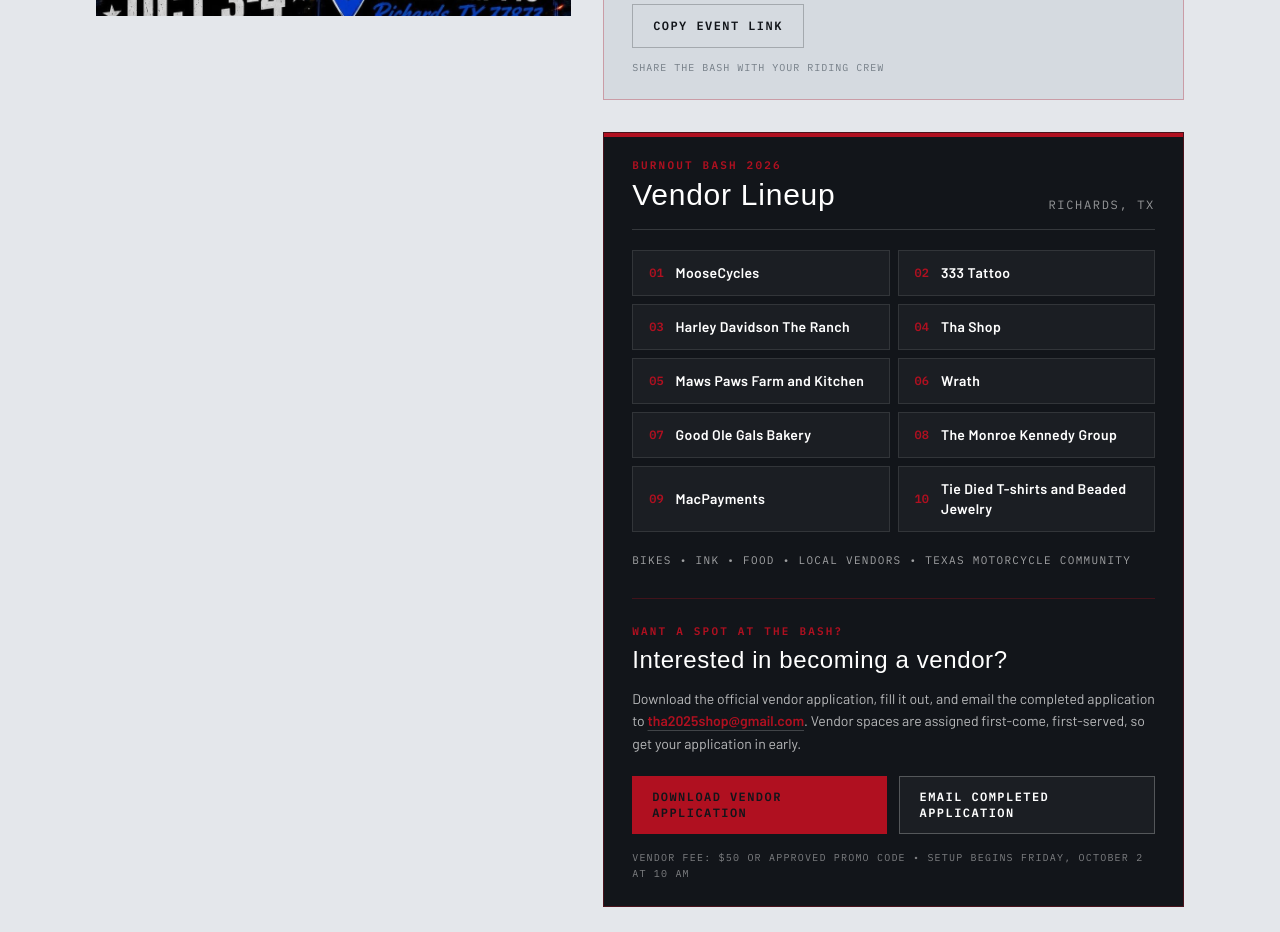
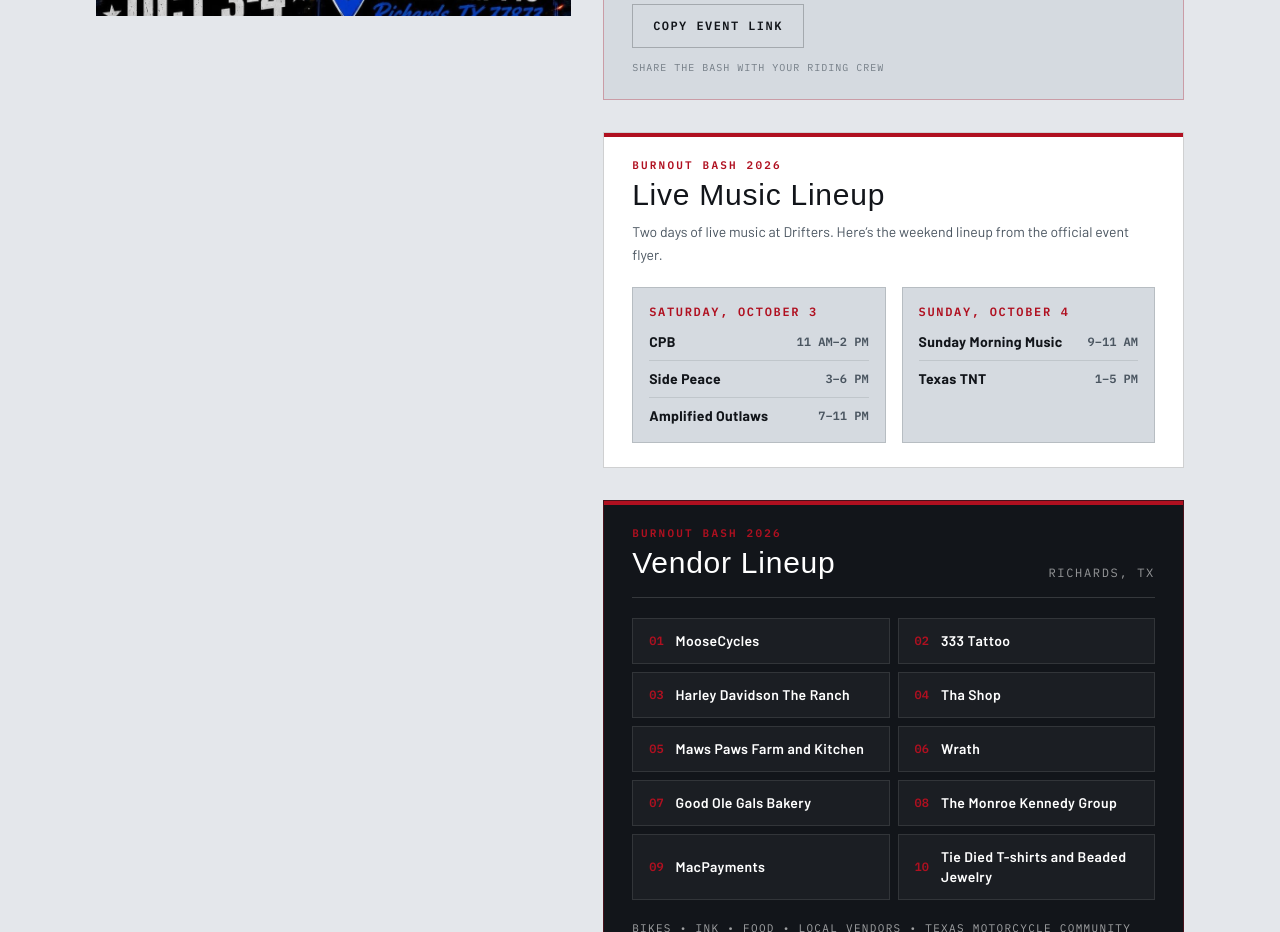
Before and after one commit to LiftEatCode/tha-shop, a Next.js app: page /event-calendar in a window 1280 px wide. Shown: the part 1060-1992 px from the top of the page. Built offline with nearby package versions, Linux system fonts and the light colour scheme; no server answers; a web font is replaced by a local one.

Commit message:
Add Burnout Bash live music lineup

```diff
--- a/src/app/event-calendar/page.tsx
+++ b/src/app/event-calendar/page.tsx
@@ -21,6 +21,24 @@
   "The Monroe Kennedy Group",
   "MacPayments",
   "Tie Died T-shirts and Beaded Jewelry",
+] as const;
+
+const burnoutBashMusic = [
+  {
+    day: "Saturday, October 3",
+    acts: [
+      { name: "CPB", time: "11 AM–2 PM" },
+      { name: "Side Peace", time: "3–6 PM" },
+      { name: "Amplified Outlaws", time: "7–11 PM" },
+    ],
+  },
+  {
+    day: "Sunday, October 4",
+    acts: [
+      { name: "Sunday Morning Music", time: "9–11 AM" },
+      { name: "Texas TNT", time: "1–5 PM" },
+    ],
+  },
 ] as const;
 
 const vendorApplicationPath =
@@ -145,6 +163,44 @@
                       </p>
                     </div>
 
+                    <div className="border-bay/20 relative mt-8 overflow-hidden border bg-white px-5 py-6 sm:px-7">
+                      <div className="bg-engine absolute top-0 left-0 h-1 w-full" />
+                      <p className="text-engine font-mono text-[11px] font-semibold tracking-[0.2em] uppercase">
+                        Burnout Bash 2026
+                      </p>
+                      <h3 className="font-display text-bay mt-1 text-2xl tracking-wide sm:text-3xl">
+                        Live Music Lineup
+                      </h3>
+                      <p className="text-steel mt-2 text-sm leading-relaxed">
+                        Two days of live music at Drifters. Here’s the weekend lineup from the official event flyer.
+                      </p>
+
+                      <div className="mt-5 grid gap-4 lg:grid-cols-2">
+                        {burnoutBashMusic.map((day) => (
+                          <div key={day.day} className="border-bay/15 bg-surface-muted border p-4">
+                            <p className="text-engine font-mono text-xs font-bold tracking-[0.14em] uppercase">
+                              {day.day}
+                            </p>
+                            <div className="mt-3 space-y-2">
+                              {day.acts.map((act) => (
+                                <div
+                                  key={`${day.day}-${act.name}`}
+                                  className="border-bay/10 flex items-center justify-between gap-4 border-t pt-2 first:border-t-0 first:pt-0"
+                                >
+                                  <span className="text-bay text-sm font-bold tracking-wide">
+                                    {act.name}
+                                  </span>
+                                  <span className="text-steel shrink-0 font-mono text-xs font-semibold">
+                                    {act.time}
+                                  </span>
+                                </div>
+                              ))}
+                            </div>
+                          </div>
+                        ))}
+                      </div>
+                    </div>
+
                     <div className="border-engine/35 bg-bay relative mt-8 overflow-hidden border px-5 py-6 sm:px-7">
                       <div className="bg-engine absolute top-0 left-0 h-1 w-full" />
                       <div className="flex items-end justify-between gap-4 border-b border-white/15 pb-4">
```
